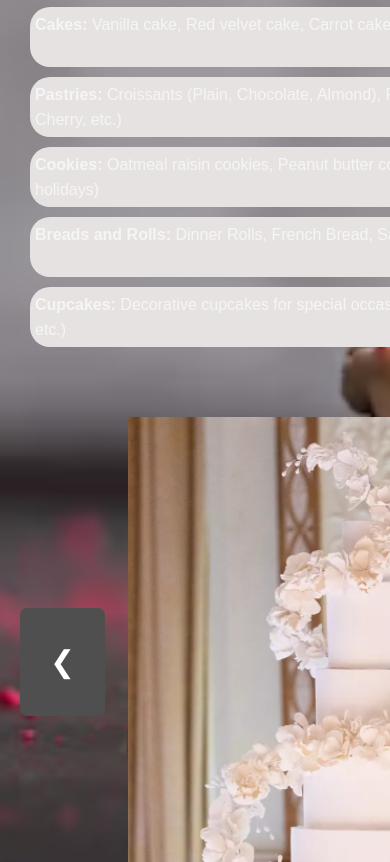
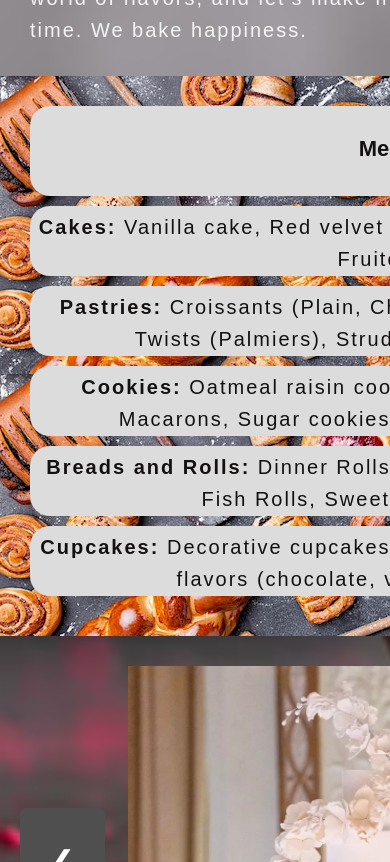
Before and after one commit to ridwanadedeji/rhodacakes, a plain HTML site: page index.html in a window 390 px wide. Shown: the part 612-1474 px from the top of the page. Drawn offline with Linux system fonts and the light colour scheme; a web font is replaced by a local one.

Commit message:
Update styles.css
update

```diff
--- a/styles.css
+++ b/styles.css
@@ -62,6 +62,11 @@ nav{
     background-blend-mode: multiply;
 }
 
+ #about p{
+    font-size: 20px;
+    letter-spacing: 0.1em;
+}
+
 section {
     width: 715px;
     padding: 30px;
@@ -87,21 +92,26 @@ section ul li a {
     height: 200px;
     margin: 30px 0px 0px 128px ;
 }
-#menu-list{
+#menu{
+    background-image: url(about-pic.PNG);
     text-align: center;
-    color: #333;
+    color:   #131010;
 }
 
 .menu-header,.list{
-    background-color: rgb(231, 226, 226);
+    background-color: gainsboro;
     border-radius: 20px;
     padding: 5px;
 }
 .menu-header{
+    font-size: 22px;
     height: 60px;
+    padding-top: 25px;
 }
 .list{
-    height: 50px;
+    font-size: 20px;
+    letter-spacing: 0.1em;
+    height: 60px;
 }
 
 .first-list{
@@ -119,7 +129,7 @@ img {
     gap: 560px;
     justify-content: space-between;
     position: absolute;
-    top:1200px;
+    top:1400px;
     padding: 20px;
     font-size: 30px;
     cursor: pointer;
```
